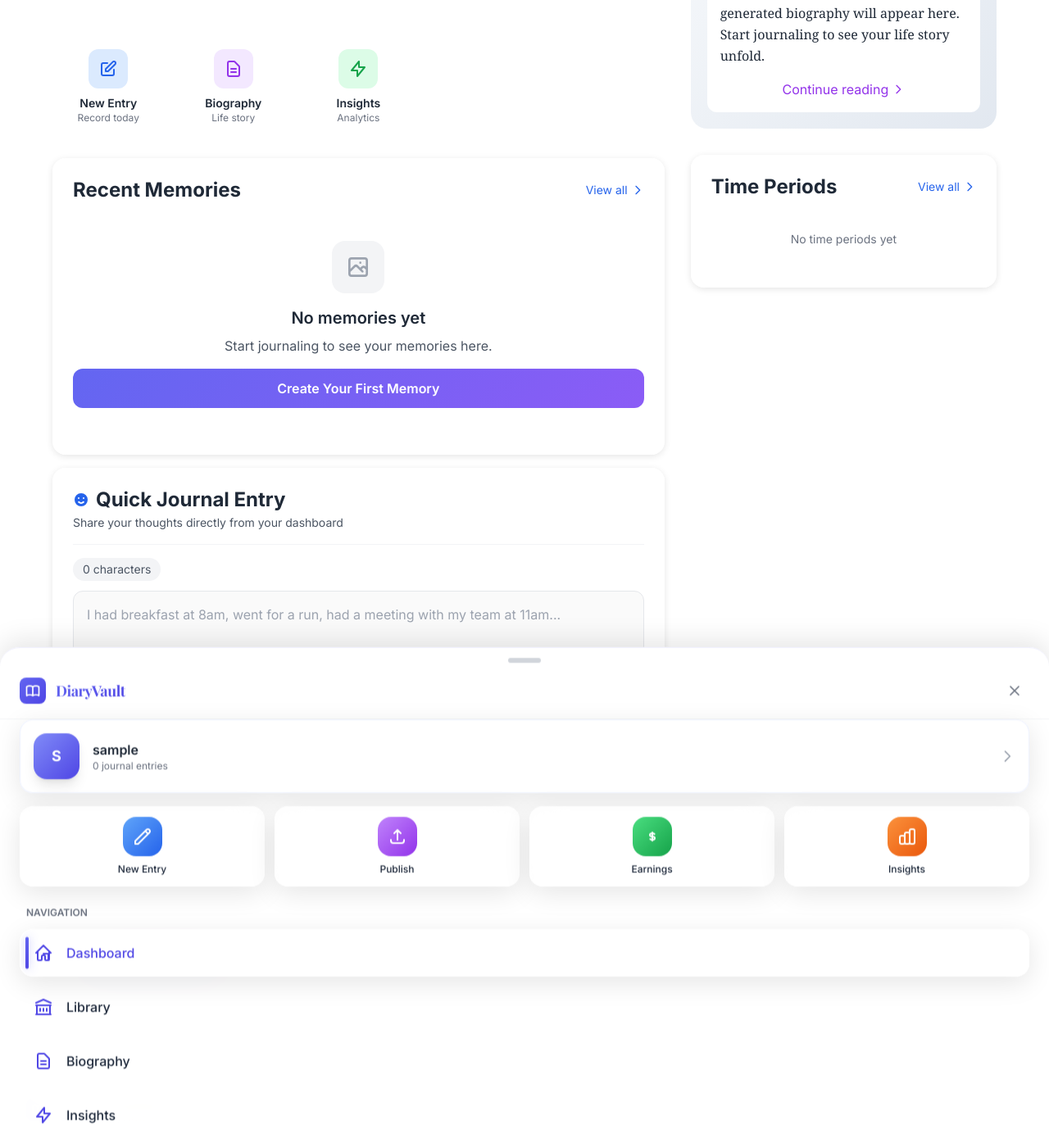
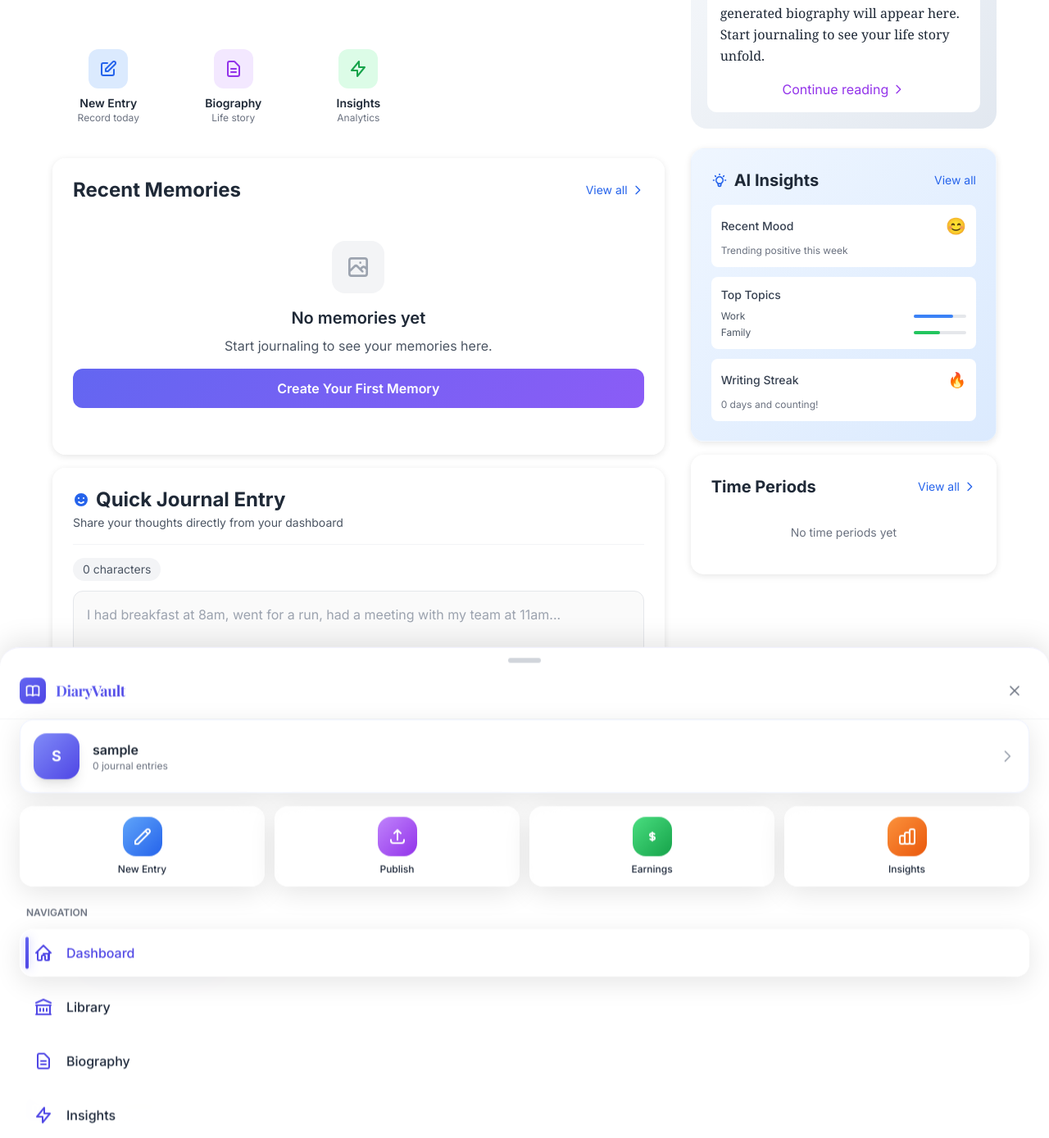
Before and after one commit to DiaryVault/DiaryVault, a Django app: page /dashboard/ in a window 1280 px wide. Shown: the part 318-1707 px from the top of the page at 82% size. Run offline with Django 5.2, Linux system fonts and the light colour scheme; the visitor is signed in with stand-in values (Sample User, id 1); data that the repository does not hold is empty; some libraries are stand-ins or nearby versions.

Commit message:
dashboard updated

```diff
--- a/diary/templates/diary/dashboard.html
+++ b/diary/templates/diary/dashboard.html
@@ -780,7 +780,7 @@
     <!-- Sidebar Content (Desktop only) -->
     <div class="sidebar-content desktop-only">
       <!-- Biography Preview -->
-      <div class="card-mobile-lg mb-mobile-8" style="background: linear-gradient(135deg, #f8fafc, #e2e8f0);">
+      <div class="card-mobile-lg mb-mobile-6" style="background: linear-gradient(135deg, #f8fafc, #e2e8f0);">
         <div class="flex-mobile-between mb-4">
           <h2 class="text-mobile-xl font-bold text-gray-800 flex items-center gap-2">
             <svg class="w-6 h-6 text-purple-600" fill="none" stroke="currentColor" viewBox="0 0 24 24">
@@ -820,10 +820,60 @@
         </div>
       </div>
 
+      <!-- AI Insights Preview -->
+      <div class="card-mobile mb-mobile-6" style="background: linear-gradient(135deg, #eff6ff, #dbeafe);">
+        <div class="flex-mobile-between mb-4">
+          <h2 class="text-mobile-lg font-bold text-gray-800 flex items-center gap-2">
+            <svg class="w-5 h-5 text-blue-600" fill="none" stroke="currentColor" viewBox="0 0 24 24">
+              <path stroke-linecap="round" stroke-linejoin="round" stroke-width="2" d="M9.663 17h4.673M12 3v1m6.364 1.636l-.707.707M21 12h-1M4 12H3m3.343-5.657l-.707-.707m2.828 9.9a5 5 0 117.072 0l-.548.547A3.374 3.374 0 0014 18.469V19a2 2 0 11-4 0v-.531c0-.895-.356-1.754-.988-2.386l-.548-.547z" />
+            </svg>
+            AI Insights
+          </h2>
+          <a href="{% url 'insights' %}" class="text-sm text-blue-600 hover:underline">View all</a>
+        </div>
+
+        <!-- Quick Mood Overview -->
+        <div class="bg-white p-3 rounded-lg mb-3">
+          <div class="flex items-center justify-between mb-2">
+            <span class="text-sm font-medium text-gray-700">Recent Mood</span>
+            <span class="text-xl">😊</span>
+          </div>
+          <div class="text-xs text-gray-500">Trending positive this week</div>
+        </div>
+
+        <!-- Top Topics Mini -->
+        <div class="bg-white p-3 rounded-lg mb-3">
+          <div class="text-sm font-medium text-gray-700 mb-2">Top Topics</div>
+          <div class="space-y-1">
+            <div class="flex items-center justify-between">
+              <span class="text-xs text-gray-600">Work</span>
+              <div class="w-16 h-1 bg-gray-200 rounded">
+                <div class="w-3/4 h-full bg-blue-500 rounded"></div>
+              </div>
+            </div>
+            <div class="flex items-center justify-between">
+              <span class="text-xs text-gray-600">Family</span>
+              <div class="w-16 h-1 bg-gray-200 rounded">
+                <div class="w-1/2 h-full bg-green-500 rounded"></div>
+              </div>
+            </div>
+          </div>
+        </div>
+
+        <!-- Writing Streak -->
+        <div class="bg-white p-3 rounded-lg">
+          <div class="flex items-center justify-between mb-2">
+            <span class="text-sm font-medium text-gray-700">Writing Streak</span>
+            <span class="text-lg">🔥</span>
+          </div>
+          <div class="text-xs text-gray-500">{{ streak }} days and counting!</div>
+        </div>
+      </div>
+
       <!-- Time Periods -->
       <div class="card-mobile">
         <div class="flex-mobile-between mb-4">
-          <h2 class="text-mobile-xl font-bold text-gray-800">Time Periods</h2>
+          <h2 class="text-mobile-lg font-bold text-gray-800">Time Periods</h2>
           <a href="{% url 'library' %}" class="text-sm text-blue-600 hover:underline flex items-center gap-1">
             <span>View all</span>
             <svg class="w-4 h-4" fill="none" stroke="currentColor" viewBox="0 0 24 24">
@@ -837,18 +887,18 @@
           <a href="{% url 'library' %}" class="block p-3 bg-white rounded-lg border border-gray-200 hover:border-purple-300 transition-colors">
             <div class="flex items-center justify-between">
               <div>
-                <div class="font-semibold text-gray-800">{{ period.period }}</div>
-                <div class="text-sm text-gray-500">{{ period.count }} entries</div>
+                <div class="font-semibold text-gray-800 text-sm">{{ period.period }}</div>
+                <div class="text-xs text-gray-500">{{ period.count }} entries</div>
               </div>
-              <div class="w-8 h-8 bg-purple-100 rounded-lg flex items-center justify-center">
-                <svg class="w-4 h-4 text-purple-600" fill="none" stroke="currentColor" viewBox="0 0 24 24">
+              <div class="w-6 h-6 bg-purple-100 rounded-lg flex items-center justify-center">
+                <svg class="w-3 h-3 text-purple-600" fill="none" stroke="currentColor" viewBox="0 0 24 24">
                   <path stroke-linecap="round" stroke-linejoin="round" stroke-width="2" d="M12 6.253v13m0-13C10.832 5.477 9.246 5 7.5 5S4.168 5.477 3 6.253v13C4.168 18.477 5.754 18 7.5 18s3.332.477 4.5 1.253m0-13C13.168 5.477 14.754 5 16.5 5c1.747 0 3.332.477 4.5 1.253v13C19.832 18.477 18.247 18 16.5 18c-1.746 0-3.332.477-4.5 1.253" />
                 </svg>
               </div>
             </div>
           </a>
           {% empty %}
-          <div class="text-center py-6">
+          <div class="text-center py-4">
             <div class="text-gray-500 text-sm">No time periods yet</div>
           </div>
           {% endfor %}
```
